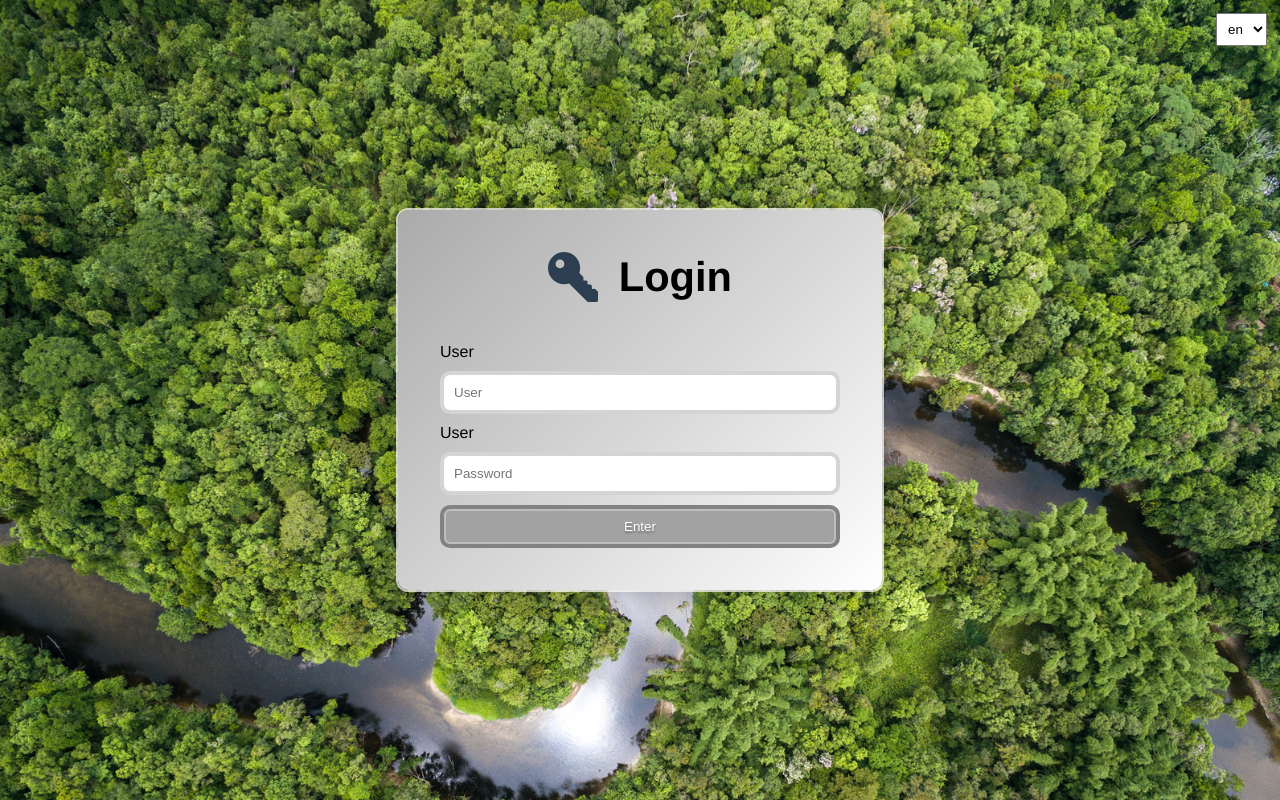
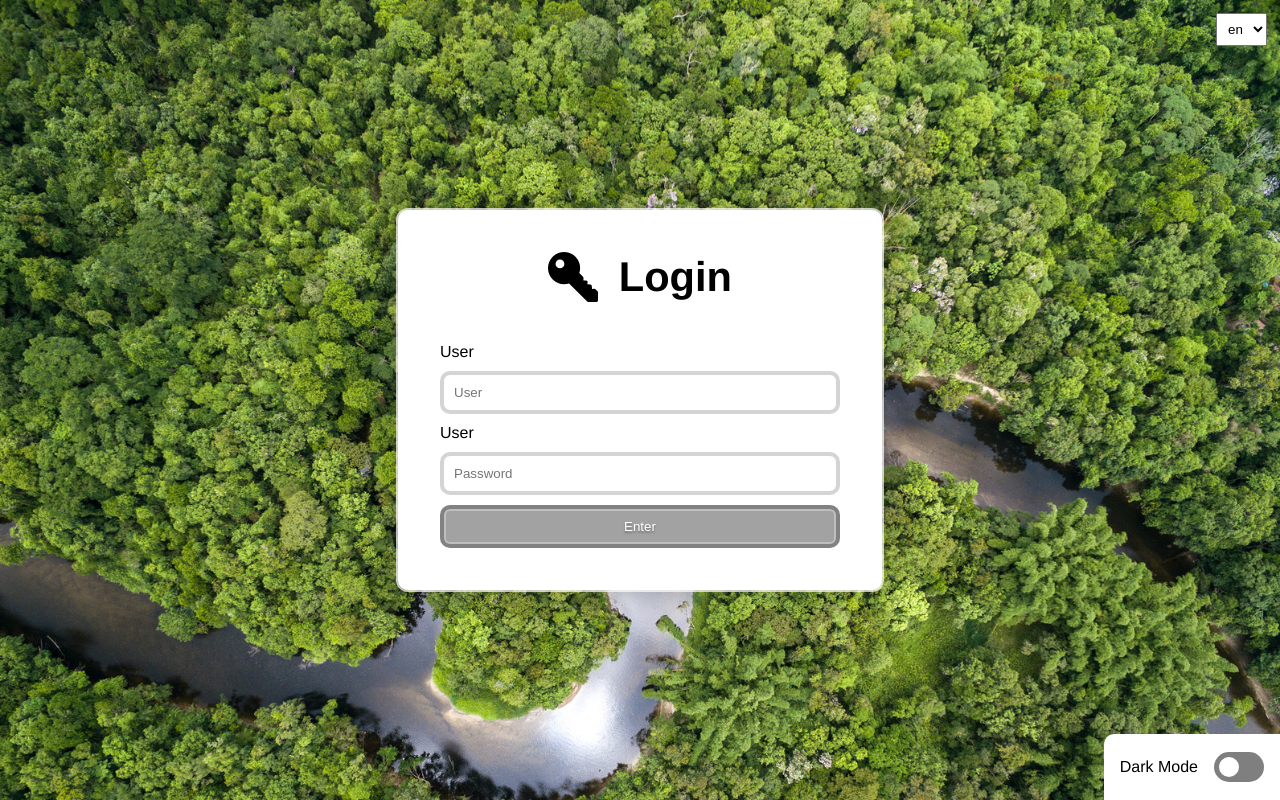
Before and after one commit to lucasferreiralimax/chat-vue, a Vue app: page /login in a window 1280 px wide. Built offline with nearby package versions, Linux system fonts and the light colour scheme.

Commit message:
dark mode option in login page

```diff
--- a/src/views/Login.vue
+++ b/src/views/Login.vue
@@ -1,7 +1,8 @@
 <template>
   <div class="login">
+    <dark-mode />
+    <languages />
     <form class="login-form" @submit.prevent="login">
-      <languages />
       <h1>
         <svg xmlns="http://www.w3.org/2000/svg" viewBox="0 0 512 512" width="50px">
           <path d="M463.748 48.251c-64.336-64.336-169.013-64.335-233.349.001-43.945 43.945-59.209 108.706-40.181 167.461L4.396 401.536a14.988 14.988 0 00-4.395 10.606V497c0 8.291 6.709 15 15 15h84.858c3.984 0 7.793-1.582 10.605-4.395l21.211-21.226a15.002 15.002 0 004.292-12.334l-2.637-22.793 31.582-2.974a14.975 14.975 0 0013.521-13.521l2.974-31.582 22.793 2.651c4.233.571 8.496-.85 11.704-3.691a15.04 15.04 0 005.024-11.206V363h27.422c3.984 0 7.793-1.582 10.605-4.395l38.467-37.958c58.74 19.043 122.381 4.929 166.326-39.046 64.336-64.335 64.336-169.014 0-233.35zm-42.435 106.07c-17.549 17.549-46.084 17.549-63.633 0s-17.549-46.084 0-63.633 46.084-17.549 63.633 0 17.548 46.084 0 63.633z"/>
@@ -21,11 +22,13 @@
 
 <script>
 import Languages from '@/components/Languages'
+import DarkMode from '@/components/DarkMode'
 
 export default {
   name: 'name',
-  components: { Languages },
+  components: { Languages, DarkMode },
   data() {
+    DarkMode
     return {
       user: '',
       pass: ''
@@ -51,12 +54,20 @@ export default {
   background #222 url('../assets/amazonas.jpg') no-repeat
   background-size cover
   box-sizing border-box
+  color var(--main-color)
   .languages
     position absolute
     top 0
     right 0
+  .dark-mode
+    position absolute
+    bottom 0
+    right 0
+    padding .5em 1em
+    border-top-left-radius 10px
+    background var(--main-bg-color)
 .login-form
-  background linear-gradient(-45deg, #fff, #aaa)
+  background var(--main-bg-color)
   border-radius 10px
   padding 2.6em
   width 100%
@@ -64,7 +75,7 @@ export default {
   margin 0 auto
   box-shadow 0 0 0 2px rgba(#fff, .7), 0 0 30px 10px rgba(#000, .2)
   svg
-    fill #2c3e50
+    fill var(--main-color)
     margin-right .5em
     transform rotate(-90deg)
   h1
@@ -83,13 +94,13 @@ export default {
     border 4px solid rgba(#aaa, .5)
     &:active,
     &:hover
-      border 4px solid #2cca6b
+      border 4px solid var(--main-color-primary)
   button
     width 100%
     padding 10px
     border-radius 10px
     border 0
-    background #2cca6b
+    background var(--main-color-primary)
     border 4px solid rgba(#000, .2)
     box-shadow inset 0 0 0 2px rgba(#fff, .3)
     color #fff
```
